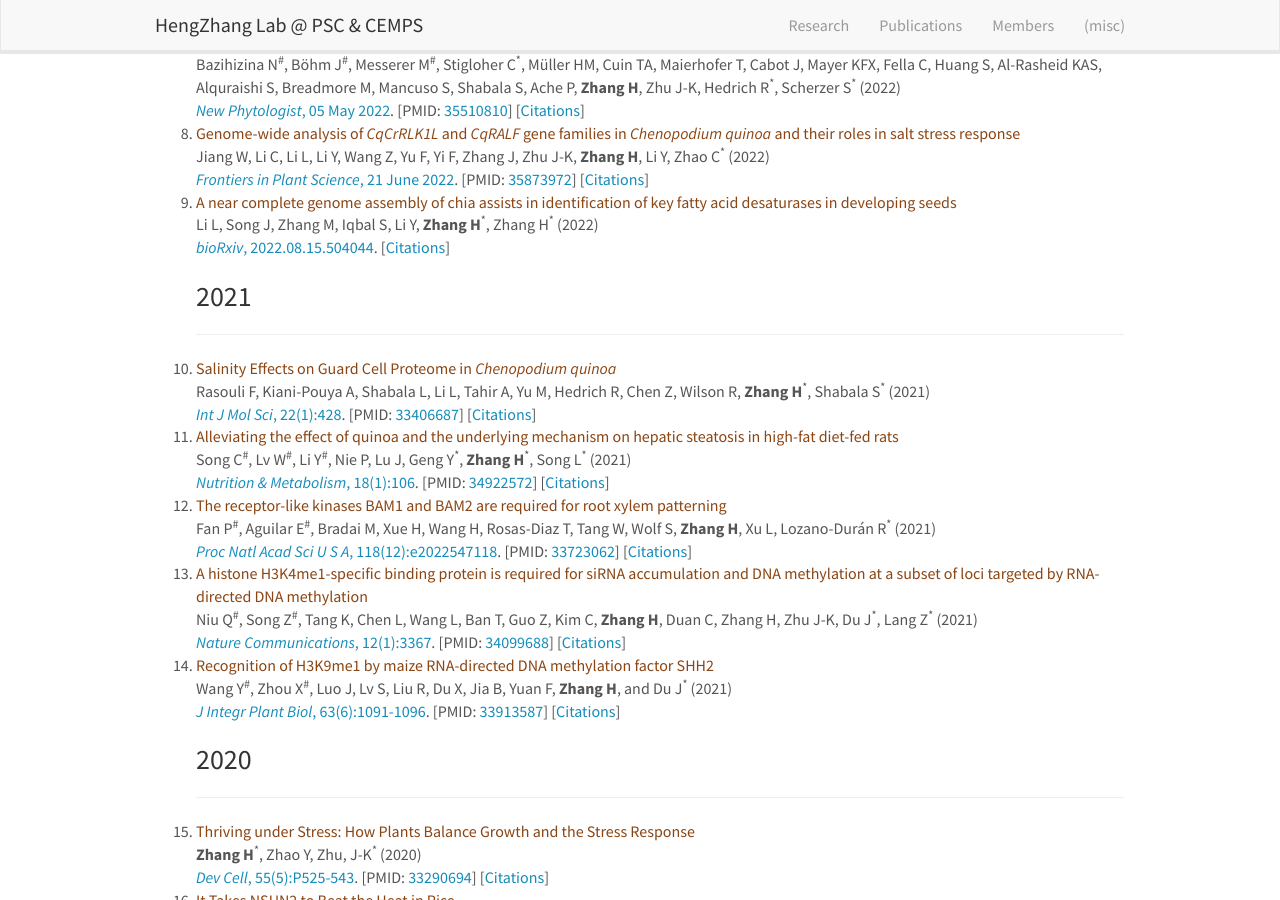
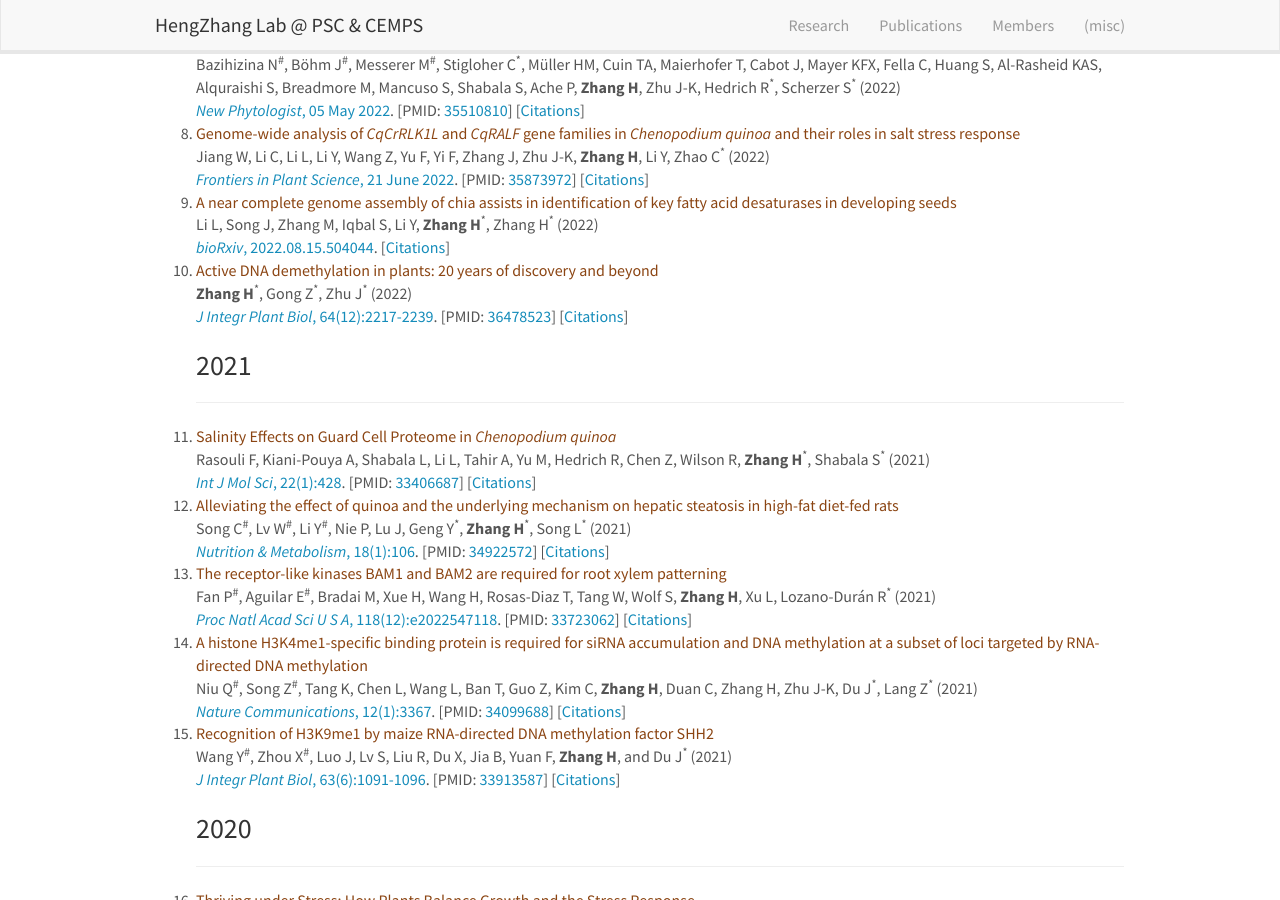
Before and after one commit to hengzhanglab/hengzhanglab.github.io, a Jekyll site: the page built from _pages/publications.md, in a window 1280 px wide and 900 px high, scrolled down 695 px. Built offline with Jekyll 4.4.1, drawn with Linux system fonts in a browser that asks for light colours.

Commit message:
Update publications.yml

```diff
--- a/_data/publications.yml
+++ b/_data/publications.yml
@@ -72,6 +72,14 @@
   display: 2022.08.15.504044
   doi: 10.1101/2022.08.15.504044
   pmid:
+
+- title: "Active DNA demethylation in plants: 20 years of discovery and beyond"
+  authors: <b>Zhang H</b><sup>*</sup>, Gong Z<sup>*</sup>, Zhu J<sup>*</sup>
+  year: 2022
+  journal: J Integr Plant Biol
+  display: 64(12):2217-2239
+  doi: 10.1111/jipb.13423
+  pmid: 36478523
 
 - title: year
   year: 2021
```
